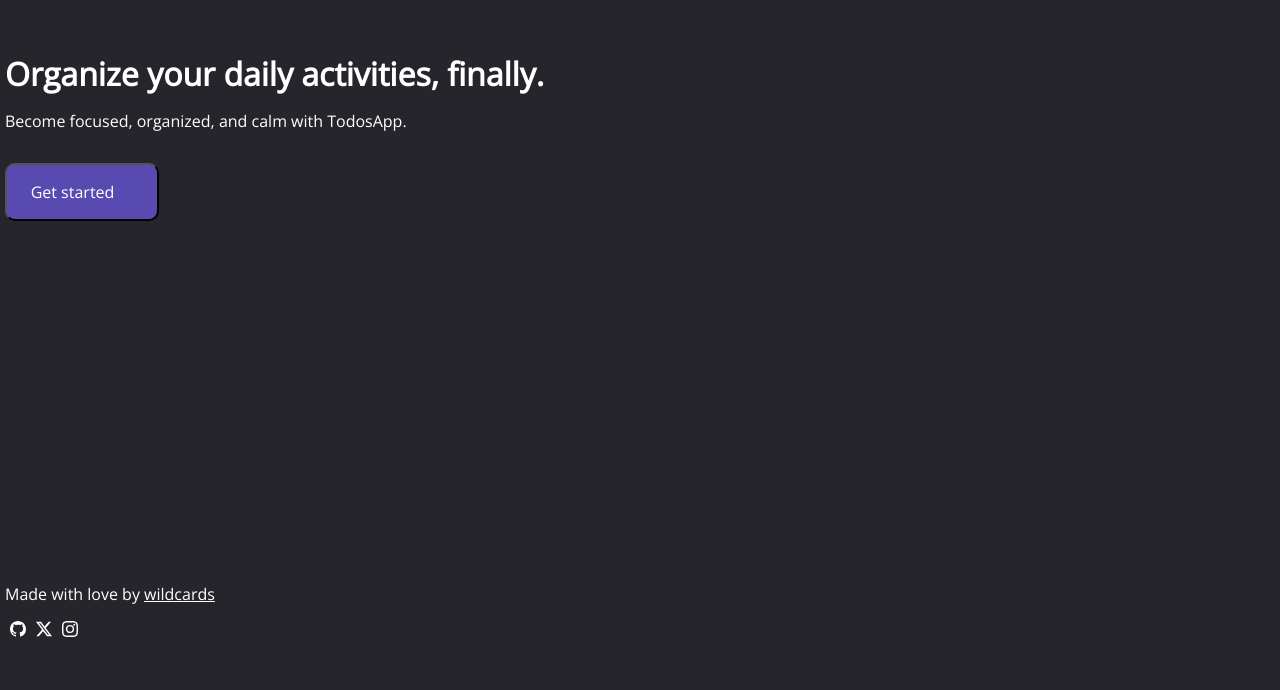
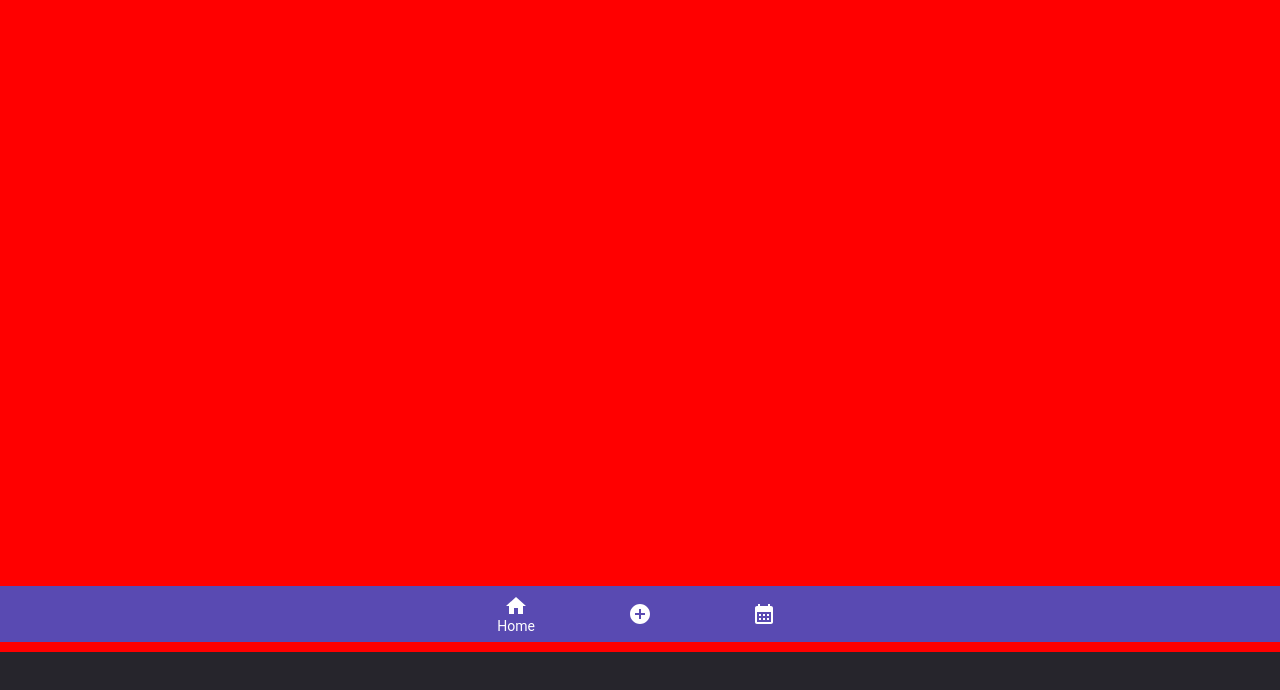
Before and after one commit to mitsuya-creator/todolist, a React (Vite) app: page / in a window 1280 px wide. Shown: the part 148-838 px from the top of the page. After the commit the page ends 800 px from the top, so only its background shows below. Built offline with nearby package versions, Linux system fonts and the light colour scheme.

Commit message:
Add: Material UI dependencies

```diff
--- /dev/null
+++ b/src/components/home.jsx
@@ -0,0 +1,46 @@
+import * as React from 'react';
+import BottomNavigation from '@mui/material/BottomNavigation';
+import BottomNavigationAction from '@mui/material/BottomNavigationAction';
+import CalendarMonthIcon from '@mui/icons-material/CalendarMonth';
+import HomeIcon from '@mui/icons-material/Home';
+import AddCircleIcon from '@mui/icons-material/AddCircle';
+import CloseIcon from '@mui/icons-material/Close';
+
+export default function LabelBottomNavigation() {
+    const [value, setValue] = React.useState('recents');
+    const [isAdded, setIsAdded] = React.useState(false)
+    const handleChange = (event, newValue) => {
+        setValue(newValue);
+    };
+    const handleIsAdded = () => {
+        setIsAdded(!isAdded)
+    }
+
+    return (
+        <>
+            <div className="w-full h-full bg-black-20"></div>
+            <div className="fixed-bottom w-full">
+                <BottomNavigation value={value} onChange={handleChange}>
+                    <BottomNavigationAction
+                        label="Home"
+                        value="recents"
+                        icon={<HomeIcon />}
+                    />
+                    <div className="add-close-btn mt-15">
+                        <BottomNavigationAction
+                            label=""
+                            value="add"
+                            onClick={handleIsAdded}
+                            icon={isAdded ? <CloseIcon /> : <AddCircleIcon />}
+                        />
+                    </div>
+                    <BottomNavigationAction
+                        label="Calendar"
+                        value="calendar"
+                        icon={<CalendarMonthIcon />}
+                    />
+                </BottomNavigation>
+            </div>
+        </>
+    );
+}
--- a/src/components/landingPage.jsx
+++ b/src/components/landingPage.jsx
@@ -1,6 +1,6 @@
 import React from "react";
 
-export function LandingPage() {
+export default function LandingPage() {
     return (
         <div className="bg-primary w-full color-white mx-5 pt-200 h-full">
             <header>
--- a/src/main.jsx
+++ b/src/main.jsx
@@ -1,9 +1,10 @@
 import React from "react";
 import { createRoot } from "react-dom/client";
-import { LandingPage } from "./components/landingPage";
+import LandingPage from "./components/landingPage";
+import Home from "./components/home";
 import "./style/style.css";
 
 const root = createRoot(document.getElementById("root"));
 root.render(
-    <LandingPage />
+    <Home />
 )
--- a/src/style/style.css
+++ b/src/style/style.css
@@ -77,3 +77,17 @@ header h1 {
     flex-direction: row;
     justify-content: start;
 }
+
+.add-close-btn {
+    z-index: 2;
+}
+
+.bg-black-20 {
+    background-color: red;
+    z-index: 2 !important;
+}
+
+.MuiBottomNavigation-root {
+    background-color: var(--bg-secondary) !important;
+    z-index: 1 !important;
+}
--- /dev/null
+++ b/src/utils/initialData.js
@@ -0,0 +1,3 @@
+export const todos = [
+    { title, date, description, iscompleted: false }
+]
```
Also changed, not shown: package.json (+7 -1 lines), 1 other file (tests, documents, lock files or other folders).
